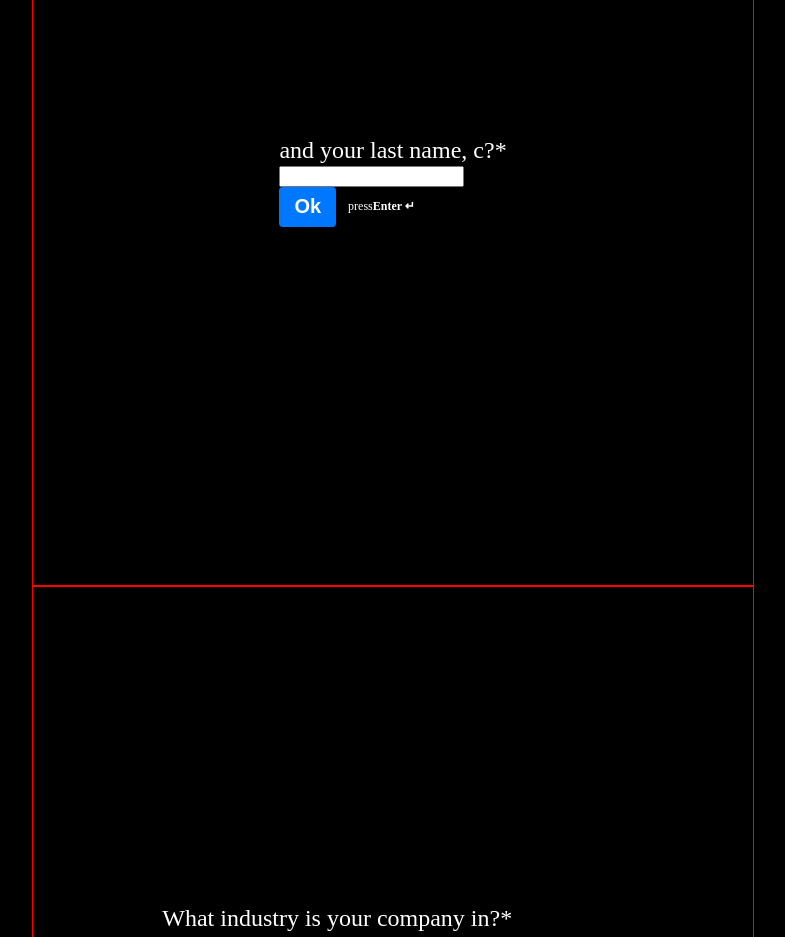
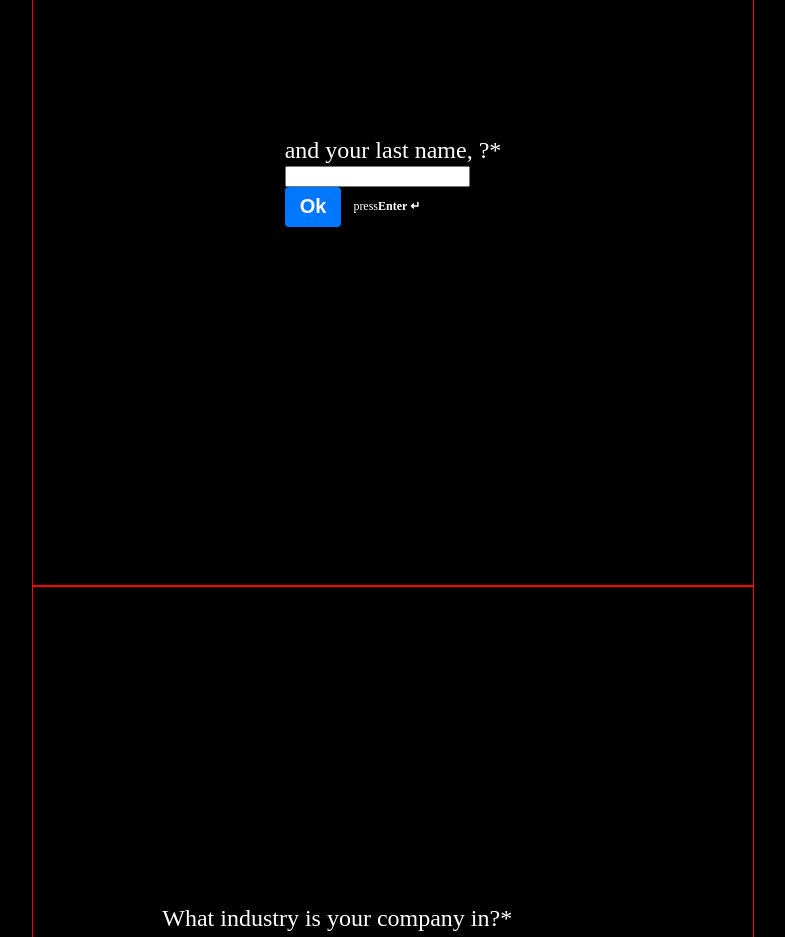
Before and after one commit to casperfernandes/Typeform, a React app: page / in a window 1280 px wide. Shown: the part 1820-2757 px from the top of the page, without its empty margins (247-1032 px from the left). Built offline with nearby package versions, Linux system fonts and the light colour scheme.

Commit message:
Updated form

```diff
--- a/src/form.js
+++ b/src/form.js
@@ -5,7 +5,25 @@ import { getFromLocalStorage } from './services/StorageService';
 
 function Form() {
   const formValue = getFromLocalStorage(STORAGE_KEYS.form) || {};
-  const { firstName } = formValue;
+  const { firstName, currentRole } = formValue;
+
+  function renderGoalOptions() {
+    if (currentRole?.includes(1)) {
+      return [
+        { value: 1, label: 'Structured approach to growth' },
+        { value: 2, label: 'Build a growth team' },
+        { value: 3, label: 'Connect with like-minded people' }
+      ];
+    }
+
+    return [
+      { value: 4, label: 'Get hired' },
+      { value: 5, label: 'Get promoted' },
+      { value: 3, label: 'Connect with like-minded people' },
+      { value: 1, label: 'Structured approach to growth' },
+      { value: 2, label: 'Build a growth team' }
+    ];
+  }
 
   return [
     {
@@ -48,7 +66,7 @@ function Form() {
       )
     },
     {
-      question: <span>and your last name, c?*</span>,
+      question: <span>and your last name, {firstName}?*</span>,
       fieldName: 'lastName',
       fieldType: FIELD_TYPE.textField,
       defaultValue: '',
@@ -84,6 +102,13 @@ function Form() {
       fieldName: 'currentRole',
       fieldType: FIELD_TYPE.checkbox,
       allowSelectionCount: 1,
+      options: [
+        { value: 1, label: 'Founder or CXO' },
+        { value: 2, label: 'Product Team' },
+        { value: 3, label: 'Marketing Team' },
+        { value: 4, label: 'VC' },
+        { value: 5, label: 'Other' }
+      ],
       defaultValue: [],
       isRequired: true,
       buttonText: 'Ok'
@@ -93,6 +118,7 @@ function Form() {
       fieldName: 'goals',
       fieldType: FIELD_TYPE.checkbox,
       allowSelectionCount: 2,
+      options: renderGoalOptions(),
       defaultValue: [],
       isRequired: true,
       buttonText: 'Ok'
@@ -133,7 +159,7 @@ function Form() {
       description: <p>We won't call you unless it is absolutely required to process your application.</p>,
       fieldName: 'phone',
       fieldType: FIELD_TYPE.phoneField,
-      defaultValue: '',
+      defaultValue: { code: '', number: '' },
       isRequired: true,
       buttonText: 'Submit',
       helperText: (
```
